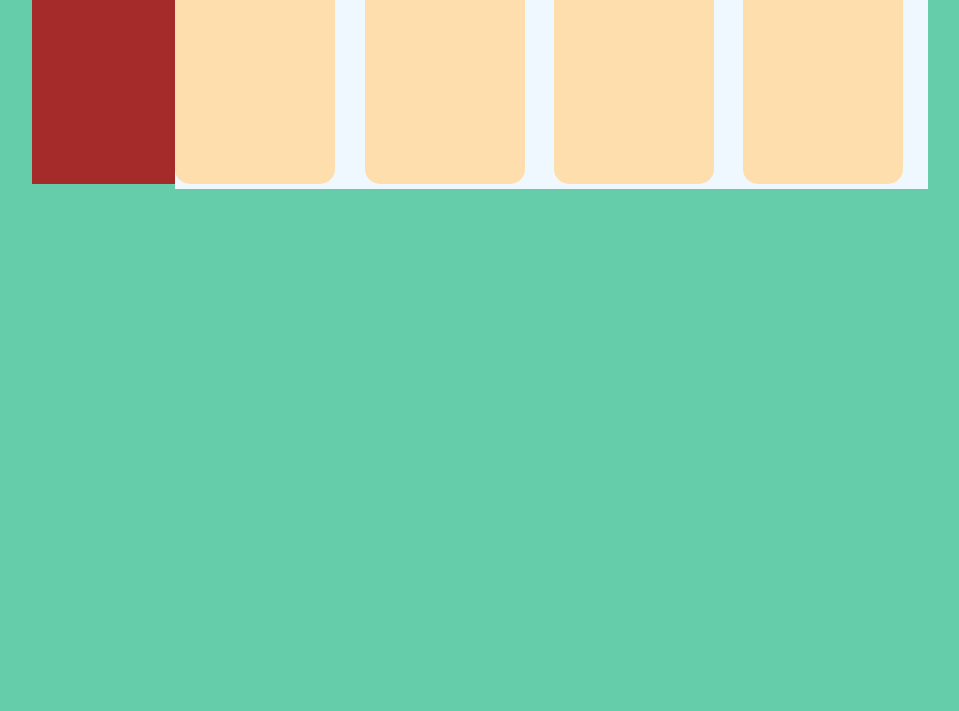
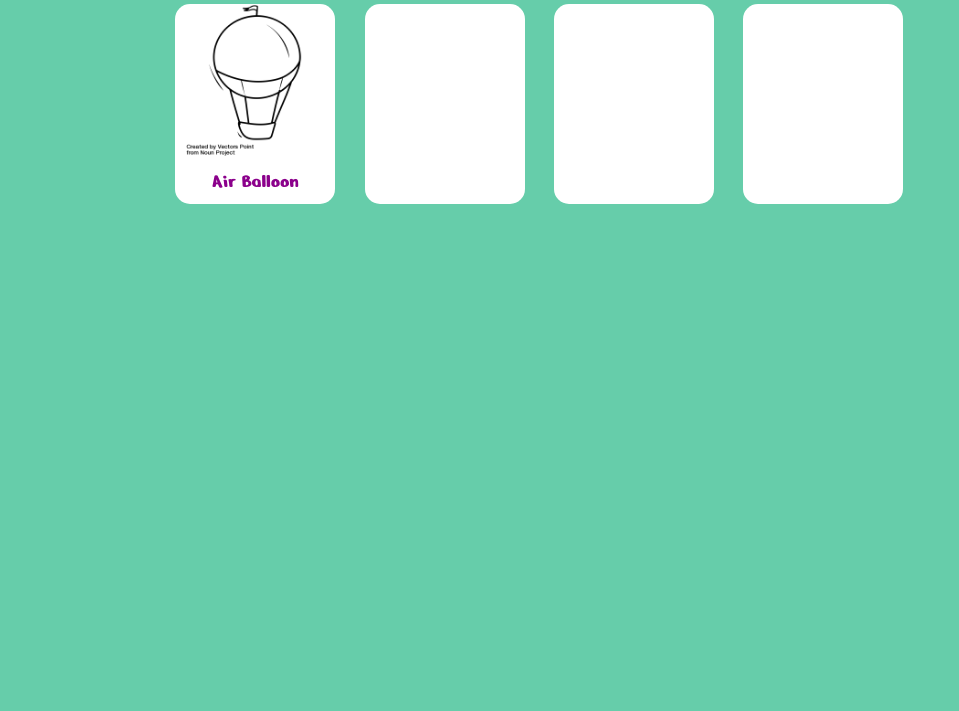
Before and after one commit to MarcoMihajlovic/html-css-memory, a plain HTML site: page index.html in a window 1280 px wide. Shown: the part 89-800 px from the top of the page, without its empty margins (160-1119 px from the left). Drawn offline with Linux system fonts and the light colour scheme.

Commit message:
Carta
Prima Carta

```diff
--- a/css/style.css
+++ b/css/style.css
@@ -18,17 +18,16 @@ body {
   color:white;
   font-size: 60px;
   text-align: center;
+  margin-bottom: 20px;
 }
 
 .row {
   height: 200px;
-  background-color: brown;
   position: relative;
 
 }
 
 .cards{
-  background-color: aliceblue;
   position: absolute;
   left: 16%;
 
@@ -38,7 +37,19 @@ body {
   display: inline-block;
   width: 160px;
   height: 200px;
-  background-color: navajowhite;
+  background-color: white;
   border-radius: 15px;
   margin-right: 25px;
+  text-align: center;
+  vertical-align: middle;
 }
+
+.img {
+  max-width: 160px;
+  max-height: 180px;
+}
+
+.text {
+  font-size: 20px;
+  color: darkmagenta;
+}
--- a/index.html
+++ b/index.html
@@ -23,7 +23,8 @@
         <div class="row">
           <div class="cards">
             <div class="card">
-
+              <img class="img" src="img/noun_air_balloon_3134741.png" alt="">
+              <p class="text">Air Balloon</p>
             </div>
             <div class="card">
 
```
